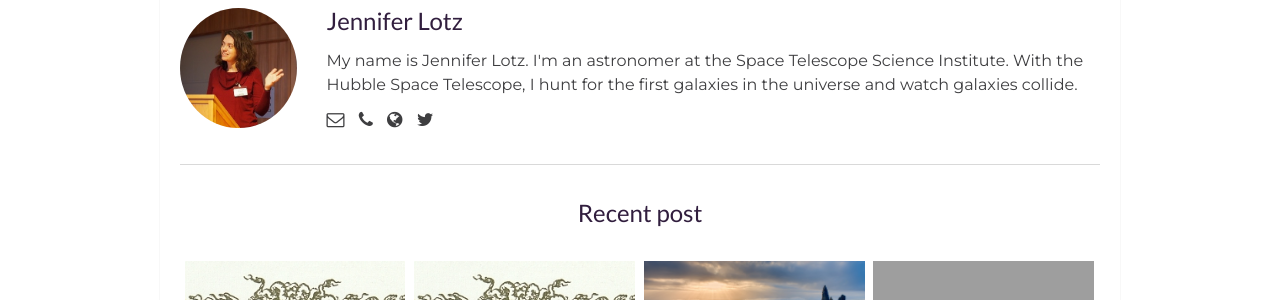
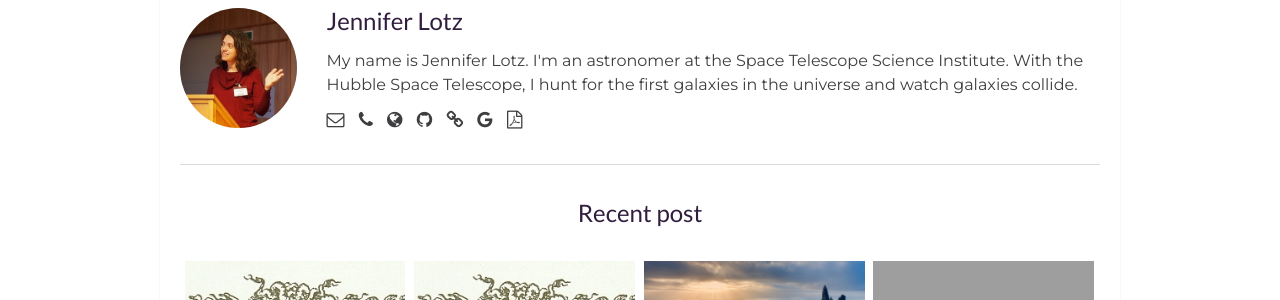
Before and after one commit to jenlotz/jenlotz.github.io, a Jekyll site: the page built from _posts/2017-09-14-baltimore-love.markdown, in a window 1280 px wide. Shown: the part 835-1135 px from the top of the page. Built offline with Jekyll 4.4.1, drawn with Linux system fonts in a browser that asks for light colours; grey boxes are pictures that could not be loaded.

Commit message:
added cv orcid gscholar

```diff
--- a/_config.yml
+++ b/_config.yml
@@ -17,7 +17,9 @@ phone: 410 338 4467 # Add your Phone number
 website: jenlotz.github.io # Add your website, do not add http://
 #linkedin: # Add your Linkedin handle
 github: jenlotz # Add your Github handle
-
+orcid: 0000-0003-3130-5643
+gscholar: ZcYscoEAAAAJ
+cv: /assets/pdfs/jlotz_cv_2011.pdf
 
 # Newsletter
 #mailchimp: # Add your MailChimp form identifier.
--- /dev/null
+++ b/_includes/about_links.html
@@ -0,0 +1,21 @@
+      {% if site.email %}
+        <li class="email"><a href="mailto:{{site.email}}"><i class="fa fa-envelope-o" title="Email"></i></a></li>
+      {% endif %}
+      {% if site.phone %}
+        <li class="phone"><a href="tel:{{site.phone}}"><i class="fa fa-phone" title="Phone"></i></a></li>
+      {% endif %}
+      {% if site.website %}
+        <li class="website"><a href="http://{{site.website}}" target="_blank" title="Website"><i class="fa fa-globe"></i></a></li>
+      {% endif %}
+      {% if site.github %}
+        <li class="github"><a href="http://github.com/{{site.github}}" target="_blank" title="GitHub"><i class="fa fa-github"></i></a></li>
+      {% endif %}
+      {% if site.orcid %}
+        <li class="orcid"><a href="https://orcid.org/{{site.orcid}}" target="_blank" title="Orcid ID"><i class="fa fa-link"></i></a></li>
+      {% endif %}
+      {% if site.gscholar %}
+        <li class="gscholar"><a href="https://scholar.google.com/citations?hl=en&user={{site.gscholar}}" target="_blank" title="Google Scholar"><i class="fa fa-google"></i></a></li>
+      {% endif %}
+      {% if site.cv %}
+        <li class="cv"><a href="{{site.cv}}" target="_blank" title="CV"><i class="fa fa-file-pdf-o"></i></a></li>
+      {% endif %}
--- a/_includes/author-box.html
+++ b/_includes/author-box.html
@@ -4,26 +4,7 @@
     <h2>{{site.author}}</h2>
     <p>{{site.about-author}}</p>
     <ul>
-      {% if site.email %}
-        <li class="email"><a href="mailto:{{site.email}}"><i class="fa fa-envelope-o"></i></a></li>
-      {% else %}
-        <li class="email"><a href="mailto:example.adam@blog.com"><i class="fa fa-envelope-o" aria-hidden="true"></i></a></li>
-      {% endif %}
-      {% if site.phone %}
-        <li class="phone"><a href="tel:{{site.phone}}"><i class="fa fa-phone"></i></a></li>
-      {% else %}
-        <li class="phone"><a href="tel:044 825 5523"><i class="fa fa-phone" aria-hidden="true"></i></a></li>
-      {% endif %}
-      {% if site.website %}
-        <li class="website"><a href="http://{{site.website}}" target="_blank"><i class="fa fa-globe"></i></a></li>
-      {% else %}
-        <li class="website"><a href="https://artemsheludko.github.io" target="_blank"><i class="fa fa-globe" aria-hidden="true"></i></a></li>
-      {% endif %}
-      {% if site.twitter %}
-        <li class="twitter"><a href="https://twitter.com/{{site.twitter}}" target="_blank"><i class="fa fa-twitter"></i></a></li>
-      {% else %}
-        <li class="twitter"><a href="https://twitter.com/artemsheludko_" target="_blank"><i class="fa fa-twitter" aria-hidden="true"></i></a></li>
-      {% endif %}
+        {% include about_links.html %}
     </ul>
   </div>
 </section>
```
Also changed, not shown: _pages/about.html (+1 -29 lines), 1 other file.
